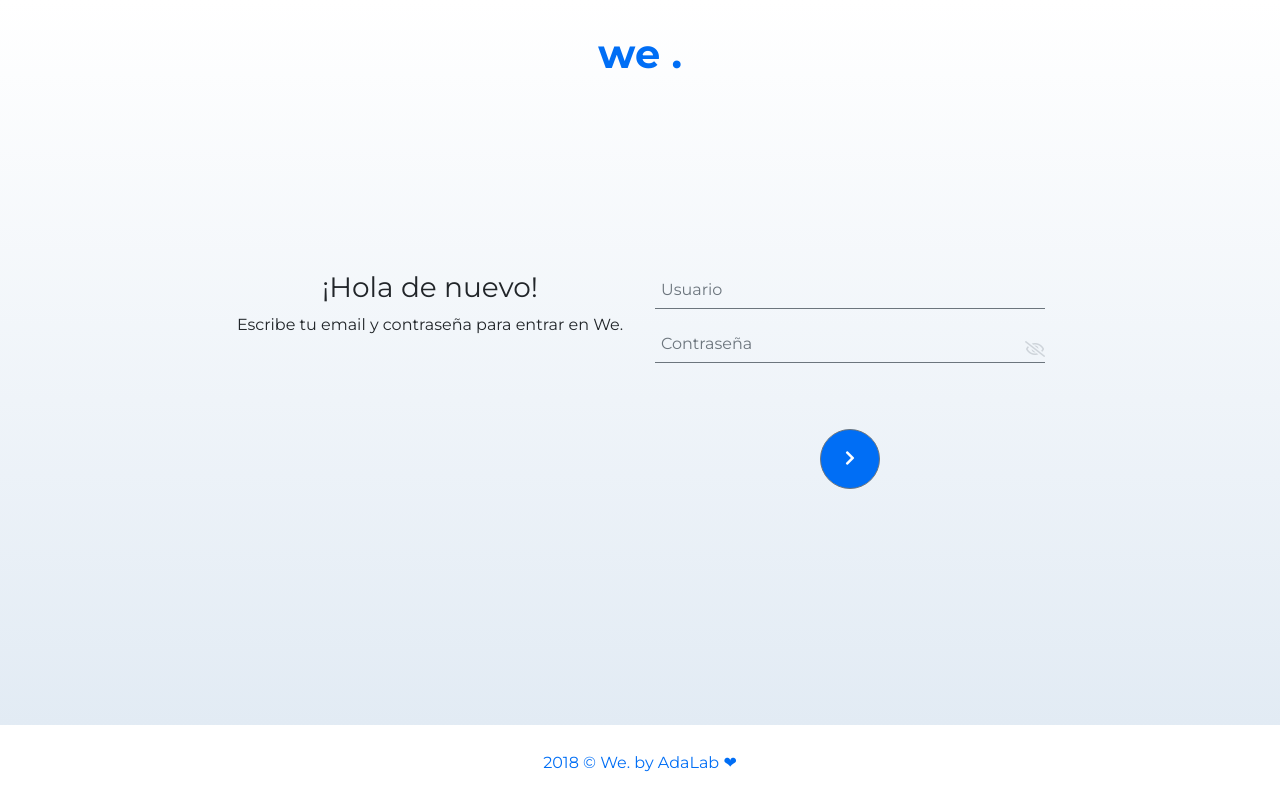
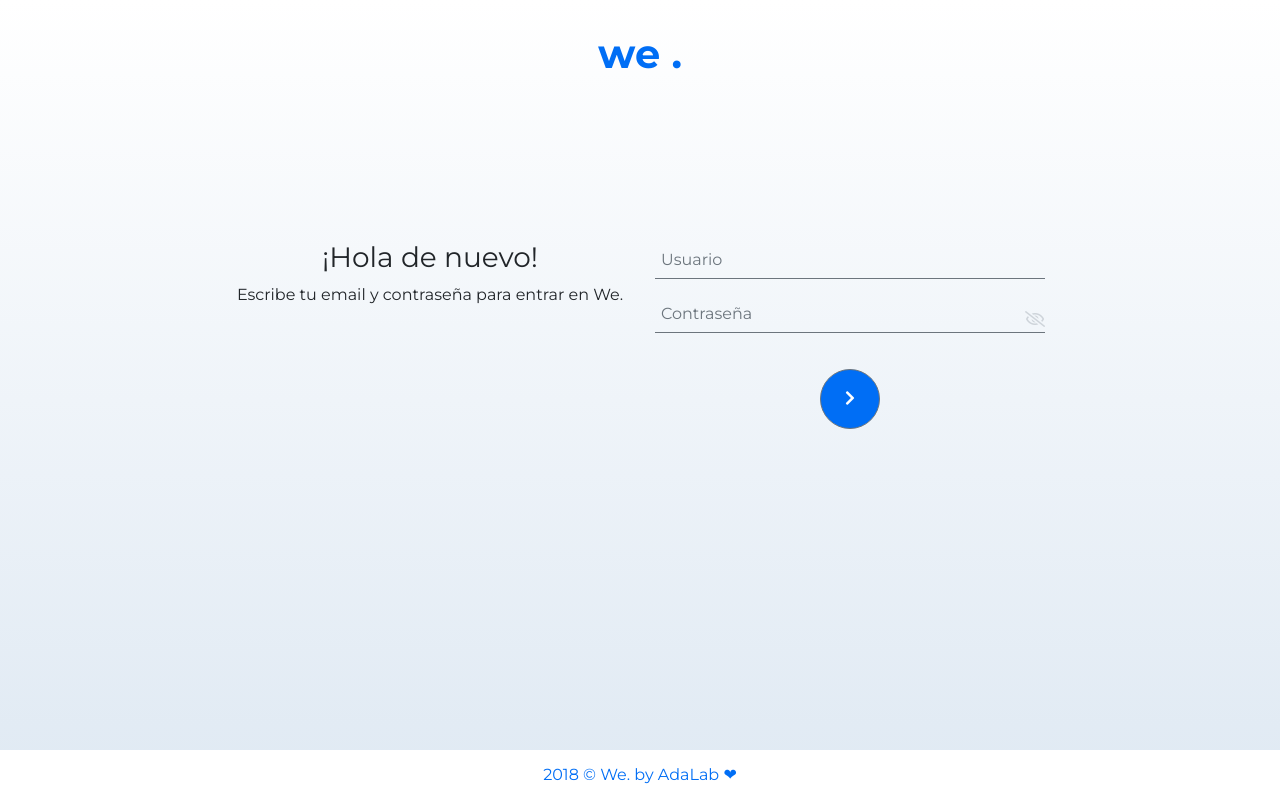
Before and after one commit to StringProjects/adalab, a React (Create React App) app: page / in a window 1280 px wide. Built offline with nearby package versions, Linux system fonts and the light colour scheme.

Commit message:
change styles login

```diff
--- a/src/Components/LoginComponents/WeForm.js
+++ b/src/Components/LoginComponents/WeForm.js
@@ -81,6 +81,7 @@ class WeForm extends Component {
 
                         <ErrorFeedBack
                             errorClass= {this.props.errorClass}
+                            className="error-message"
                         />
                         <Button type="submit" className="btn btn--login">
                             <i className="fas fa-chevron-right"></i>
--- a/src/scss/components/_WeForm.scss
+++ b/src/scss/components/_WeForm.scss
@@ -1,5 +1,5 @@
 .container--form-landing{
-    margin-top: 70px;
+    margin-top: 40px;
 }
 
 .form--style {
@@ -24,7 +24,7 @@
 }
 
 .btn--login {
-    margin: 50px auto auto;
+    margin: 20px auto auto;
     width: 60px;
     border-radius: 35px;
     height: 60px;
--- a/src/scss/layaout/_Footer-login.scss
+++ b/src/scss/layaout/_Footer-login.scss
@@ -5,7 +5,7 @@
     bottom: 0;
     padding: 16px;
     background-color: white;
-    height: 75px;
+    height: 50px;
     display: flex;
     justify-content: center;
     align-items: center;
@@ -22,4 +22,8 @@
     .footer-login{
         height: 35px;
     }
+    .text-footer {
+        font-size: 13px;
+    }
+
 }
--- a/src/scss/main.css
+++ b/src/scss/main.css
@@ -60,6 +60,14 @@
 .error-hidden {
   display: none; }
 
+.alert-danger {
+  font-size: 15px;
+  margin-bottom: 0; }
+
+@media (max-width: 375px) {
+  .alert-danger {
+    font-size: 13px; } }
+
 .Header__title {
   color: #006ef5;
   font-weight: 600;
@@ -72,7 +80,7 @@
   bottom: 0;
   padding: 16px;
   background-color: white;
-  height: 75px;
+  height: 50px;
   display: flex;
   justify-content: center;
   align-items: center; }
@@ -83,7 +91,9 @@
 
 @media (max-width: 425px) {
   .footer-login {
-    height: 35px; } }
+    height: 35px; }
+  .text-footer {
+    font-size: 13px; } }
 
 .HeaderThread__container {
   display: flex;
@@ -117,7 +127,7 @@
     margin: auto; } }
 
 .container--form-landing {
-  margin-top: 70px; }
+  margin-top: 40px; }
 
 .form--style {
   height: 100%;
@@ -138,7 +148,7 @@
   border-bottom: 1px solid #6c757d; }
 
 .btn--login {
-  margin: 50px auto auto;
+  margin: 20px auto auto;
   width: 60px;
   border-radius: 35px;
   height: 60px;
@@ -200,9 +210,9 @@
 
 @media (min-width: 1024px) {
   .container--text-login {
-    margin-top: 130px; }
+    margin-top: 100px; }
   .container--form-landing {
-    margin-top: 130px; } }
+    margin-top: 100px; } }
 
 @media (max-width: 375px) {
   .form--group {
--- a/src/scss/pages/_Login.scss
+++ b/src/scss/pages/_Login.scss
@@ -13,10 +13,10 @@
 @media (min-width: 1024px) {
 
     .container--text-login{
-        margin-top: 130px;
+        margin-top: 100px;
     }
     .container--form-landing {
-        margin-top: 130px;
+        margin-top: 100px;
     }
 
 }
```
Also changed, not shown: src/scss/components/_ErrorFeedBack.scss (+11 -0 lines).
